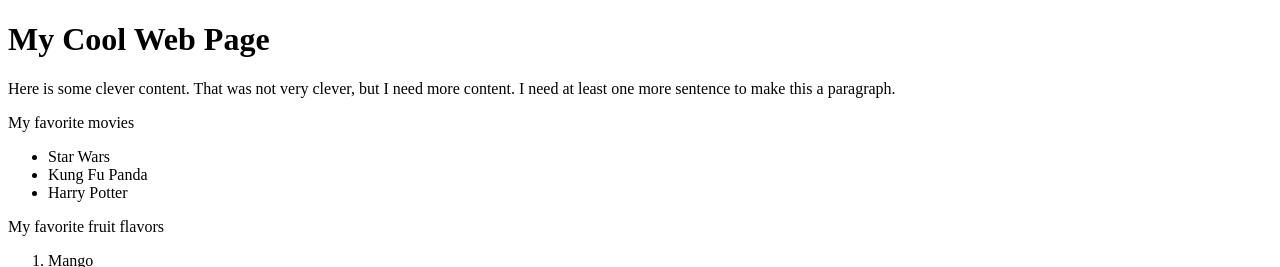
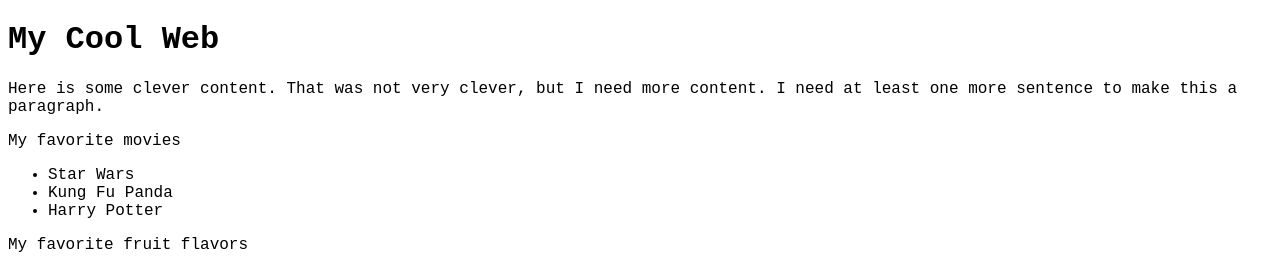
Before and after one commit to carloscordero1/Stylin-with-CSS, a plain HTML site: page index.html in a window 1280 px wide. Shown: the top 267 px of the page. Drawn offline with Linux system fonts and the light colour scheme.

Commit message:
Adds font

```diff
--- a/index.html
+++ b/index.html
@@ -2,11 +2,17 @@
 <html>
   <head>
     <title>My Cool Web Page</title>
+    <style>
+      body{
+        font-family: 'Courier New';
+
+      }
+    </style>
   </head>
   <body>
-    <h1>My Cool Web Page</h1>
+    <h1>My Cool Web</h1>
     <p>Here is some clever content. That was not very clever, but I need more content. I need at least one more sentence to make this a paragraph. </p>
-    <p>My favorite movies </p>
+    <p>My favorite movies</p>
     <p>
       <ul>
         <li>Star Wars</li>
```
